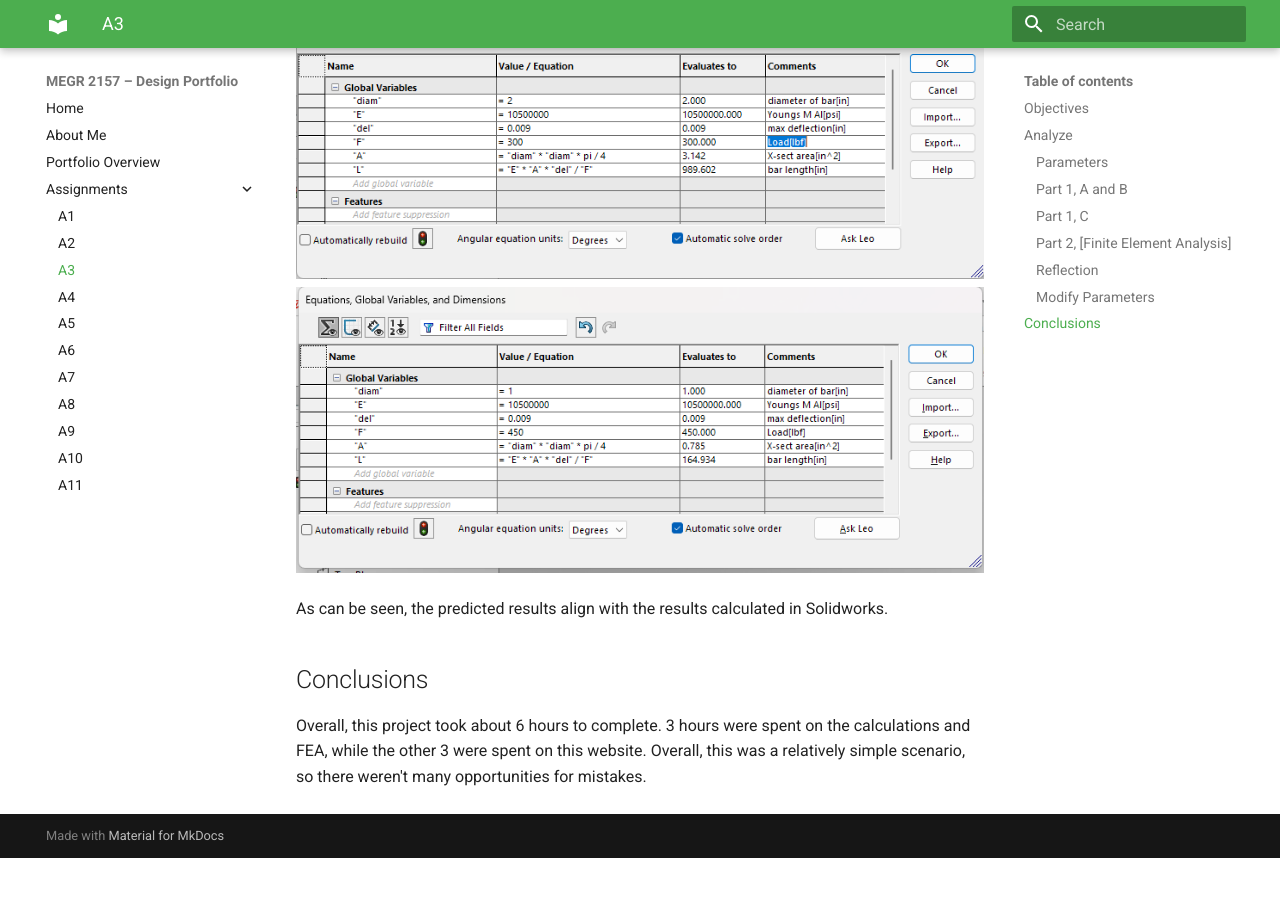
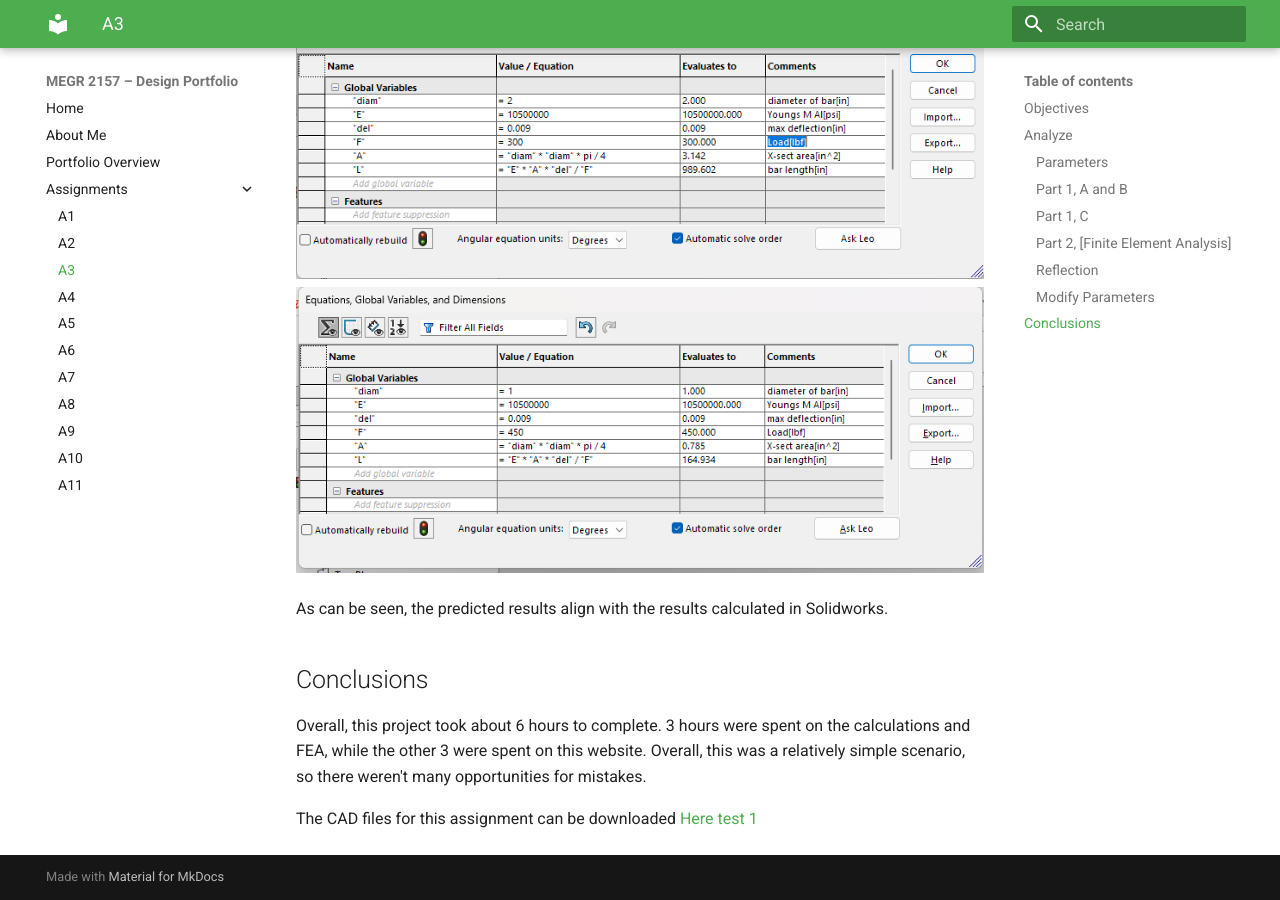
Before and after one commit to CadlesCelica/megr2157-portfolio, an MkDocs documentation site: the page built from docs/assignments/A03/index.md, in a window 1280 px wide and 900 px high, scrolled down 5517 px. Built offline with MkDocs 1.6.1 and Material for MkDocs 9.7.7, drawn with Linux system fonts in a browser that asks for light colours; before the commit the page ends 6375 px from its top, so only the background shows below that.

Commit message:
CAD file upload

```diff
--- a/docs/assignments/A03/index.md
+++ b/docs/assignments/A03/index.md
@@ -78,3 +78,5 @@ As can be seen, the predicted results align with the results calculated in Solid
 
 ## Conclusions
 Overall, this project took about 6 hours to complete. 3 hours were spent on the calculations and FEA, while the other 3 were spent on this website. Overall, this was a relatively simple scenario, so there weren't many opportunities for mistakes.
+
+The CAD files for this assignment can be downloaded [Here test 1](CadlesCelica/megr2157-portfolio/docs/assignments/A03/A3 SoDesign.SLDPRT)
```
Also changed, not shown: 1 other file.
